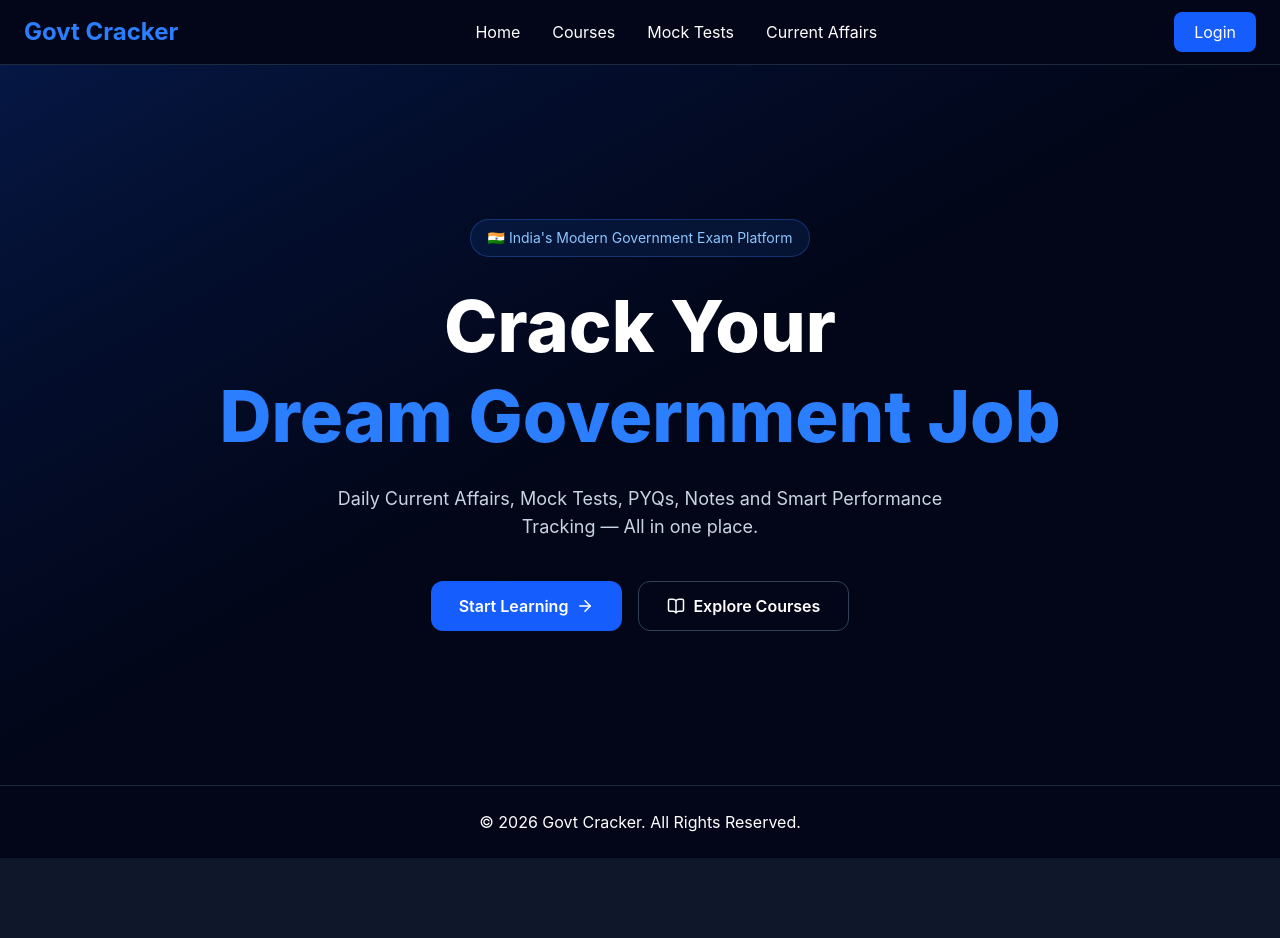
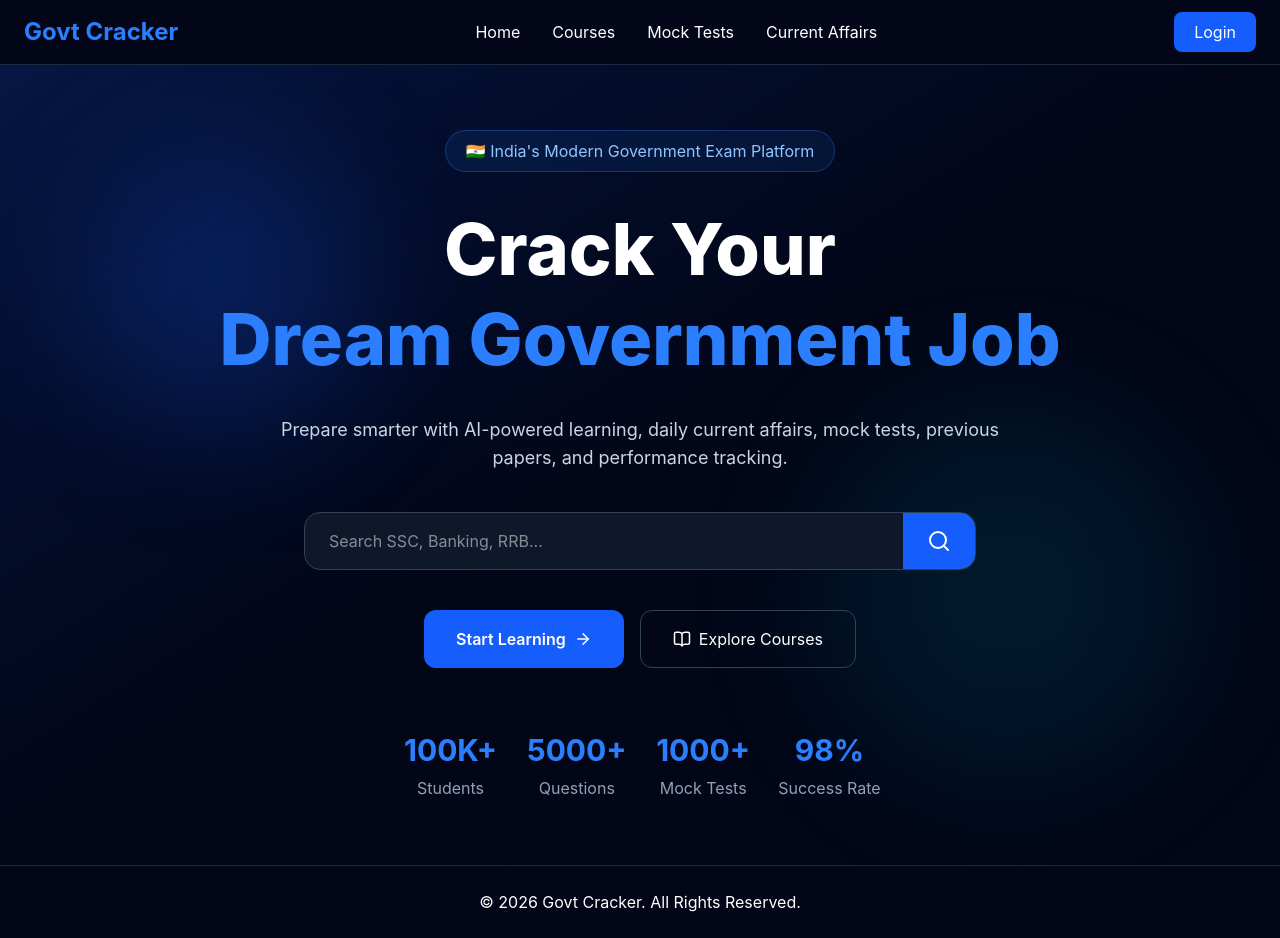
Before and after one commit to Chanduuu018/govt-cracker, a React (Vite) app: page / in a window 1280 px wide. Before the commit the page ends 858 px from the top, so only its background shows below. Built offline with nearby package versions, Linux system fonts and the light colour scheme.

Commit message:
feat: build premium hero section

```diff
--- a/src/components/home/Hero.tsx
+++ b/src/components/home/Hero.tsx
@@ -1,57 +1,62 @@
 import { motion } from "framer-motion";
 import { ArrowRight, BookOpen } from "lucide-react";
 
+import HeroBackground from "./HeroBackground";
+import SearchBar from "./SearchBar";
+import HeroStats from "./HeroStats";
+
 const Hero = () => {
   return (
-    <section className="relative overflow-hidden bg-slate-950">
-      <div className="absolute inset-0 bg-gradient-to-br from-blue-600/20 via-slate-950 to-slate-950" />
+    <section className="relative overflow-hidden">
+      <HeroBackground />
 
-      <div className="relative mx-auto flex min-h-[90vh] max-w-7xl flex-col items-center justify-center px-6 text-center">
+      <div className="relative mx-auto flex min-h-screen max-w-7xl flex-col items-center justify-center px-6 text-center">
+
         <motion.span
-          initial={{ opacity: 0, y: -20 }}
+          initial={{ opacity: 0, y: -30 }}
           animate={{ opacity: 1, y: 0 }}
-          transition={{ duration: 0.5 }}
-          className="mb-6 rounded-full border border-blue-500/30 bg-blue-500/10 px-4 py-2 text-sm text-blue-300"
+          className="mb-8 rounded-full border border-blue-500/30 bg-blue-500/10 px-5 py-2 text-blue-300"
         >
           🇮🇳 India's Modern Government Exam Platform
         </motion.span>
 
         <motion.h1
-          initial={{ opacity: 0, y: 40 }}
+          initial={{ opacity: 0, y: 50 }}
           animate={{ opacity: 1, y: 0 }}
           transition={{ duration: 0.8 }}
-          className="max-w-4xl text-5xl font-extrabold leading-tight md:text-7xl"
+          className="max-w-5xl text-5xl font-extrabold leading-tight md:text-7xl"
         >
           Crack Your
-          <span className="block text-blue-500">Dream Government Job</span>
+          <span className="block text-blue-500">
+            Dream Government Job
+          </span>
         </motion.h1>
 
         <motion.p
           initial={{ opacity: 0 }}
           animate={{ opacity: 1 }}
           transition={{ delay: 0.3 }}
-          className="mt-6 max-w-2xl text-lg text-slate-300"
+          className="mt-8 max-w-3xl text-lg text-slate-300"
         >
-          Daily Current Affairs, Mock Tests, PYQs, Notes and Smart
-          Performance Tracking — All in one place.
+          Prepare smarter with AI-powered learning, daily current affairs,
+          mock tests, previous papers, and performance tracking.
         </motion.p>
 
-        <motion.div
-          initial={{ opacity: 0, y: 30 }}
-          animate={{ opacity: 1, y: 0 }}
-          transition={{ delay: 0.5 }}
-          className="mt-10 flex flex-wrap justify-center gap-4"
-        >
-          <button className="flex items-center gap-2 rounded-xl bg-blue-600 px-7 py-3 font-semibold transition hover:bg-blue-700">
+        <SearchBar />
+
+        <div className="mt-10 flex gap-4">
+          <button className="flex items-center gap-2 rounded-xl bg-blue-600 px-8 py-4 font-semibold transition hover:bg-blue-700">
             Start Learning
             <ArrowRight size={18} />
           </button>
 
-          <button className="flex items-center gap-2 rounded-xl border border-slate-700 px-7 py-3 font-semibold transition hover:border-blue-500">
+          <button className="flex items-center gap-2 rounded-xl border border-slate-700 px-8 py-4 transition hover:border-blue-500">
             <BookOpen size={18} />
             Explore Courses
           </button>
-        </motion.div>
+        </div>
+
+        <HeroStats />
       </div>
     </section>
   );
--- /dev/null
+++ b/src/components/home/HeroBackground.tsx
@@ -0,0 +1,13 @@
+const HeroBackground = () => {
+  return (
+    <>
+      <div className="absolute inset-0 bg-gradient-to-br from-blue-600/20 via-slate-950 to-slate-950" />
+
+      <div className="absolute left-20 top-20 h-72 w-72 rounded-full bg-blue-600/20 blur-3xl" />
+
+      <div className="absolute bottom-20 right-20 h-96 w-96 rounded-full bg-cyan-500/10 blur-3xl" />
+    </>
+  );
+};
+
+export default HeroBackground;
--- /dev/null
+++ b/src/components/home/HeroStats.tsx
@@ -0,0 +1,26 @@
+const HeroStats = () => {
+  const stats = [
+    { value: "100K+", label: "Students" },
+    { value: "5000+", label: "Questions" },
+    { value: "1000+", label: "Mock Tests" },
+    { value: "98%", label: "Success Rate" },
+  ];
+
+  return (
+    <div className="mt-16 grid grid-cols-2 gap-6 md:grid-cols-4">
+      {stats.map((item) => (
+        <div key={item.label} className="text-center">
+          <h2 className="text-3xl font-bold text-blue-500">
+            {item.value}
+          </h2>
+
+          <p className="mt-2 text-slate-400">
+            {item.label}
+          </p>
+        </div>
+      ))}
+    </div>
+  );
+};
+
+export default HeroStats;
--- /dev/null
+++ b/src/components/home/SearchBar.tsx
@@ -0,0 +1,19 @@
+import { Search } from "lucide-react";
+
+const SearchBar = () => {
+  return (
+    <div className="mt-10 flex w-full max-w-2xl overflow-hidden rounded-2xl border border-slate-700 bg-slate-900">
+      <input
+        type="text"
+        placeholder="Search SSC, Banking, RRB..."
+        className="w-full bg-transparent px-6 py-4 outline-none"
+      />
+
+      <button className="bg-blue-600 px-6 transition hover:bg-blue-700">
+        <Search />
+      </button>
+    </div>
+  );
+};
+
+export default SearchBar;
```
Also changed, not shown: src/constants/examCategories.ts (added), src/constants/navigation.ts (added), src/constants/statistics.ts (added).
